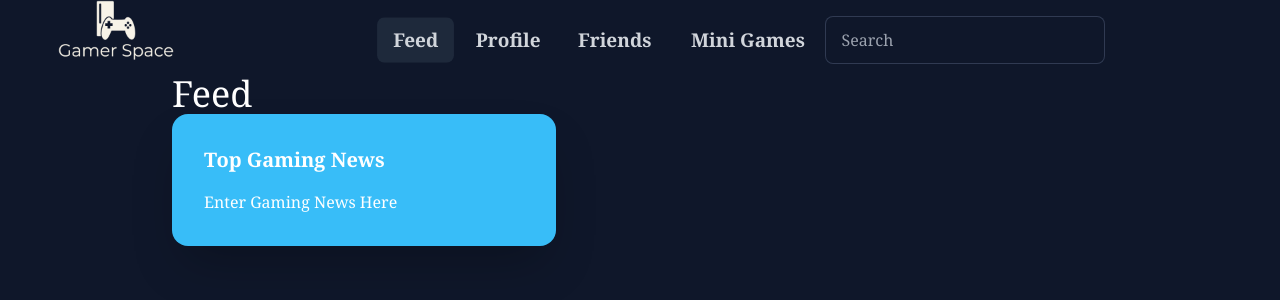
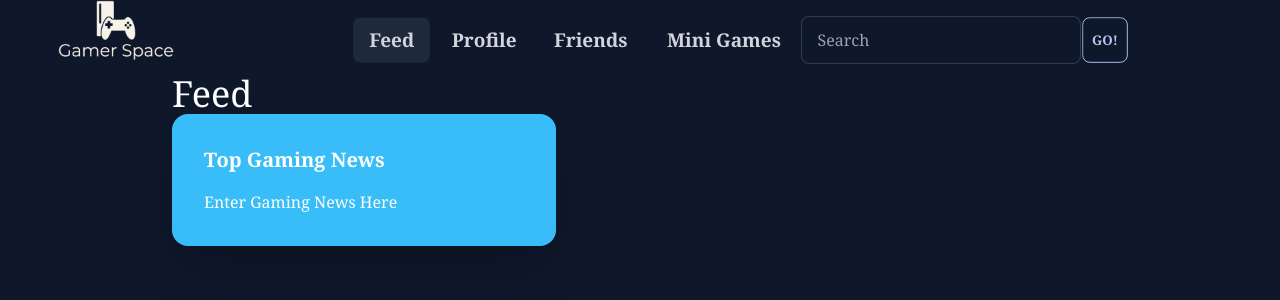
Before and after one commit to KrystopherQ/gamer-space, a React (Create React App) app in the folder client/: page /feed in a window 1280 px wide. Shown: the top 300 px of the page. Built offline with nearby package versions, Linux system fonts and the light colour scheme.

Commit message:
added go button to search bar in feed.jsx

```diff
--- a/client/src/Components/Feed.jsx
+++ b/client/src/Components/Feed.jsx
@@ -42,6 +42,9 @@
 							className="input input-bordered"
 						/>
 					</div>
+					<button className="btn btn-square btn-outline font-serif">
+						<Link to="/searchresults">Go!</Link>
+					</button>
 				</ul>
 
 				{/*Hamburger */}
```
